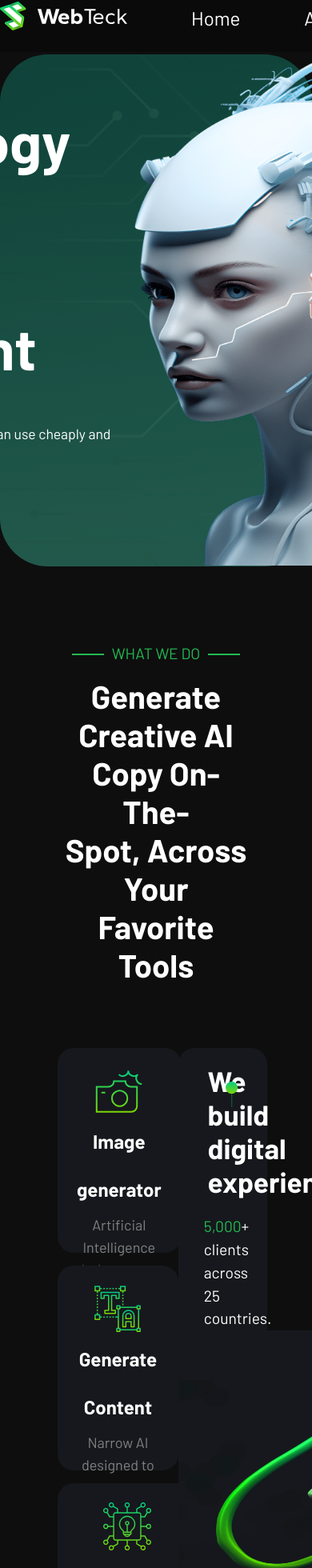
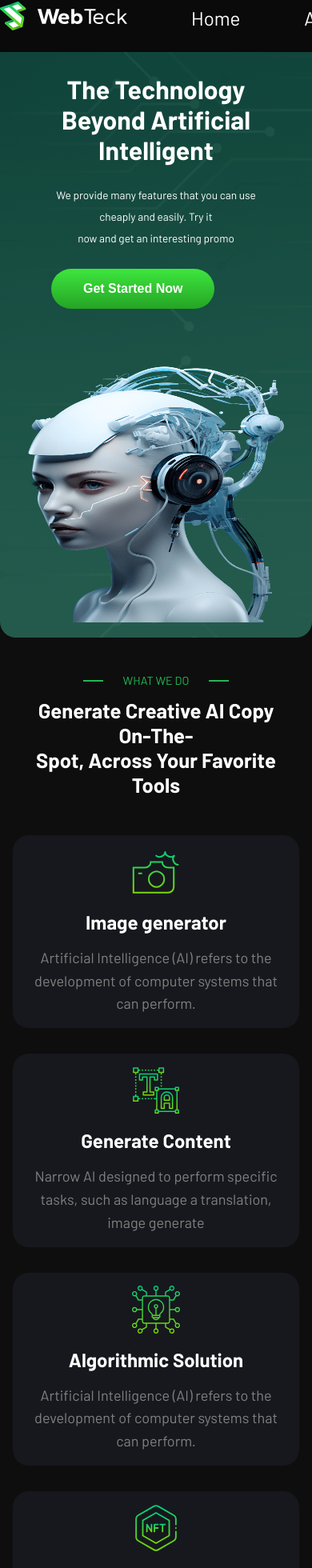
Before and after one commit to MaryamJami1/technology-website-next.js, a Next.js app: page / in a window 390 px wide. Shown: the part 20-1980 px from the top of the page at 80% size. Built offline with nearby package versions, Linux system fonts and the light colour scheme.

Commit message:
responsive

```diff
--- a/components/Experiences/Expereince.tsx
+++ b/components/Experiences/Expereince.tsx
@@ -4,7 +4,7 @@ import Service from '../../public/expereince/service_2_1.svg';
 import Service2 from '../../public/expereince/service_2_2.svg';
 import Service3 from '../../public/expereince/service_2_3.svg';
 import Service4 from '../../public/expereince/service_2_4.svg';
-import Shape from '../../public/expereince/ser-shape.svg';
+
 import Image from 'next/image';
 
 export default function Expereince() {
@@ -28,7 +28,7 @@ export default function Expereince() {
 
                 <div className={styles.box1}>
                     <div className={styles.shape}>
-                        <h2>We build digital experiences.</h2> <Shape />
+                        <h2>We build digital experiences.</h2>
 
                     </div>
                     <p className={styles.para}><span>5,000</span>+ clients across <br /> 25 countries.</p>
@@ -38,6 +38,7 @@ export default function Expereince() {
                             alt={"robot"}
                             height={330}
                             width={450}
+                            className={styles.img}
                         />
                     </div>
 
--- a/components/Experiences/experience.module.css
+++ b/components/Experiences/experience.module.css
@@ -1,22 +1,21 @@
+/* Original Styling */
 
-.content{
+.content {
   text-align: center;
   padding: 5rem;
   text-transform: capitalize;
   position: relative;
 }
-.content p{
+.content p {
   font-size: 1.2rem;
   color: #23b852;
   line-height: 3;
 }
-.content h2{
+.content h2 {
   font-size: 2.5rem;
   font-weight: bolder;
   color: white;
 }
-
-
 .linebefore {
   position: relative;
   display: inline-block;
@@ -24,7 +23,6 @@ color: white;
   color: #23b852;
   text-transform: uppercase;
 }
-
 .linebefore::before,
 .linebefore::after {
   content: "";
@@ -32,69 +30,54 @@ color: white;
   top: 50%;
   width: 40px;
   height: 2px;
-  background-color: #23b852;;
+  background-color: #23b852;
 }
-
 .linebefore::before {
   left: -50px;
 }
-
 .linebefore::after {
   right: -50px;
 }
-
-
-
-
-.boxes{
+.boxes {
   width: 100%;
   display: flex;
   padding: 0px 3.5rem;
 }
-
-
-
-.box4{
+.box4 {
   display: flex;
   width: 60%;
   flex-wrap: wrap;
-
 }
-
-.card{
+.card {
   height: 16rem;
   width: 20rem;
-  background-color:#16181d;
+  background-color: #16181d;
   margin-left: 1rem;
   margin-bottom: 1rem;
   border-radius: 20px;
   padding: 1.5rem;
   text-align: center;
 }
-
-  .card h2{
+.card h2 {
   color: #fff;
   line-height: 2.5;
 }
-.card h2:hover{
-  color:#23b852;
-  cursor:context-menu;
-
+.card h2:hover {
+  color: #23b852;
+  cursor: context-menu;
 }
-.card p{
+.card p {
   color: gray;
   line-height: 1.6;
   font-size: 18px;
 }
-
-.icon{
+.icon {
   transition: transform 0.2s ease;
   transform-origin: center center;
 }
-.icon:hover{
+.icon:hover {
   animation: shrink-back-rotate 1s ease-in-out forwards;
 }
-
 @keyframes shrink-back-rotate {
   0% {
       transform: scale(1) translateZ(0) rotate(0deg);
@@ -106,41 +89,115 @@ color: white;
       transform: scale(1) translateZ(0) rotateY(360deg);
   }
 }
-.box1{
+.box1 {
   width: 40%;
   height: 33rem;
-  background-color:#16181d;
+  background-color: #16181d;
   border-radius: 20px;
 }
-
-
-
-
-.shape{
+.shape {
   padding: 1.3rem 2.3rem;
   display: flex;
-
-
 }
-
-.shape h2{
+.shape h2 {
   font-size: 2.2rem;
   width: 60%;
   color: #fff;
 }
-.shape h2:hover{
-  color:#23b852;
-  cursor:context-menu;
+.shape h2:hover {
+  color: #23b852;
+  cursor: context-menu;
 }
-
-
-.para{
+.para {
   font-size: 1.2rem;
   padding: 0 2rem;
   color: #fff;
   line-height: 1.5;
 }
-.para span{
+.para span {
   color: #23b852;
+}
+
+/* Responsive Styling */
+
+/* For screens up to 750px */
+@media (max-width: 750px) {
+  .content {
+      padding: 3rem;
+  }
+  .content h2 {
+      font-size: 2rem;
+  }
+  .content p {
+      font-size: 1rem;
+  }
+  .boxes {
+      flex-direction: column;
+      padding: 0 1rem;
+  }
+  .box4 {
+      width: 100%;
+      justify-content: center;
+  }
+  .box1 {
+      width: 100%;
+      margin-top: 1rem;
+  }
+  .card {
+      width: 90%;
+      height: auto;
+      padding: 1rem;
+      margin: 1rem auto;
+  }
+  .shape h2 {
+      font-size:2.2rem;
+      width: 100%;
+  }
+.img{
+  height: 22rem;
+  width: 28rem;
+}
+.para {
+    font-size: 1.2rem;
+    padding: 0 2.5rem;
+    line-height: 1;
+}
 
 }
+
+/* For screens up to 450px */
+@media (max-width: 500px) {
+  .content {
+      padding: 2rem;
+  }
+  .content h2 {
+      font-size: 1.6rem;
+  }
+  .content p {
+      font-size: 0.9rem;
+  }
+  .linebefore {
+      font-size: 14px;
+  }
+  .linebefore::before,
+  .linebefore::after {
+      width: 25px;
+  }
+  .card {
+      width: 100%;
+      height: auto;
+      padding: 1rem;
+  }
+  .shape h2 {
+      font-size: 1.8rem;
+  }
+  .img{
+    height: 22rem;
+    width: 19rem;
+  }
+  .para {
+      font-size: 1.2rem;
+      padding: 0 2.5rem;
+      line-height: 1;
+  }
+}
--- a/components/Hero/Hero.tsx
+++ b/components/Hero/Hero.tsx
@@ -17,6 +17,7 @@ export default function hero() {
             alt={"robot"}
             height={640}
             width={500}
+            className={styles.img}
           />
         </div>
       </div>
--- a/components/Hero/hero.module.css
+++ b/components/Hero/hero.module.css
@@ -1,27 +1,101 @@
-.bg{
+.bg {
     background-image: url("../../public/hero/hero_bg_9_1.png");
-    height: 40rem;
     width: 100%;
     border-radius: 60px;
     display: flex;
-    justify-content: center;
+    justify-content: space-between;
     align-items: center;
+    padding: 2rem 3rem;
     margin-top: 5.5rem;
-
+    gap: 2rem;
 }
 
-.text h1{
+.text h1 {
     color: #ffffff;
     font-size: 4.5rem;
     padding-right: 5rem;
-
 }
 
-.text p{
+.text p {
     color: #ffffff;
     font-size: 1.1rem;
-    padding: 3rem 0px;
+    padding: 2rem 0;
     line-height: 2;
-    font-weight:500;
+    font-weight: 500;
+}
 
+
+@media (max-width: 1024px) {
+    .bg {
+        flex-direction: column;
+        padding: 1.5rem;
+        align-items: center;
+    }
+
+
+    .text h1 {
+        font-size: 3.5rem;
+        padding-right: 0;
+        text-align: center;
+    }
+
+    .text p {
+        font-size: 1rem;
+        text-align: center;
+        padding: 1.5rem 0;
+    }
+
+    .img{
+        height:28rem;
+        width: 28rem;
+    }
 }
+
+@media (max-width: 768px) {
+    .bg {
+        padding: 1rem;
+        gap: 1.5rem;
+    }
+
+    .text{
+        padding: 2.5rem 2.5rem;
+    }
+
+
+    .text h1 {
+        font-size: 2.5rem;
+    }
+
+    .text p {
+        font-size: 0.9rem;
+    }
+
+    .img{
+        height:25rem;
+        width: 25rem;
+    }
+}
+
+@media (max-width: 480px) {
+    .bg {
+        padding: 1rem;
+        margin-top: 3rem;
+        border-radius: 20px;
+    }
+    .text{
+        padding: 3rem 3rem;
+    }
+
+    .text h1 {
+        font-size: 2rem;
+    }
+
+    .text p {
+        font-size: 0.85rem;
+    }
+
+    .img{
+        height: 20rem;
+        width: 20rem;
+    }
+}
```
Lines whose indentation alone changed are shown as unchanged.
